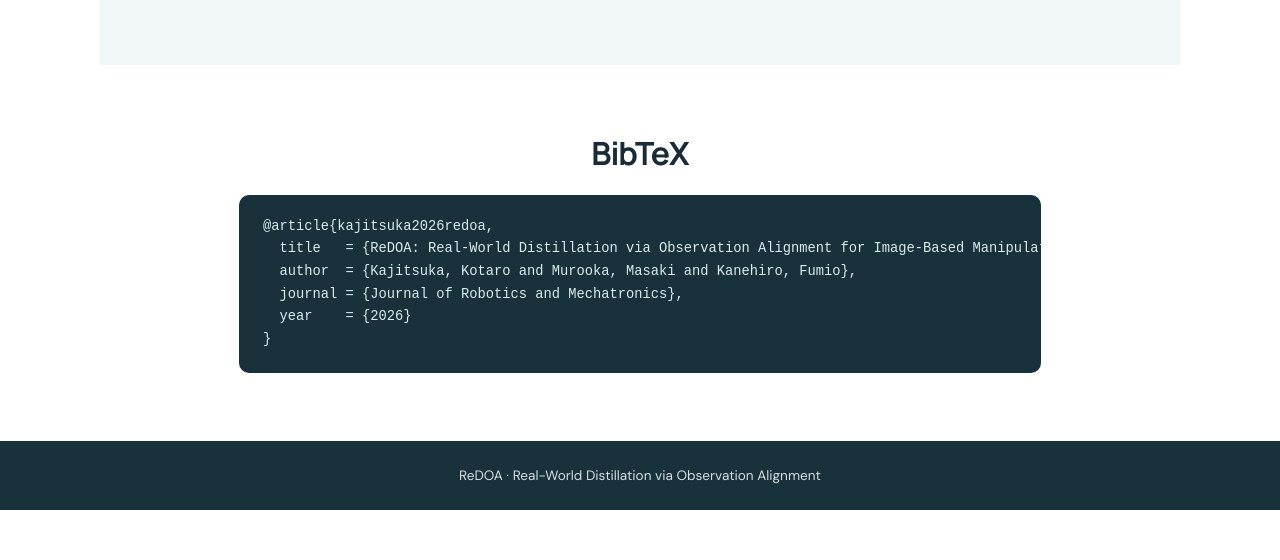
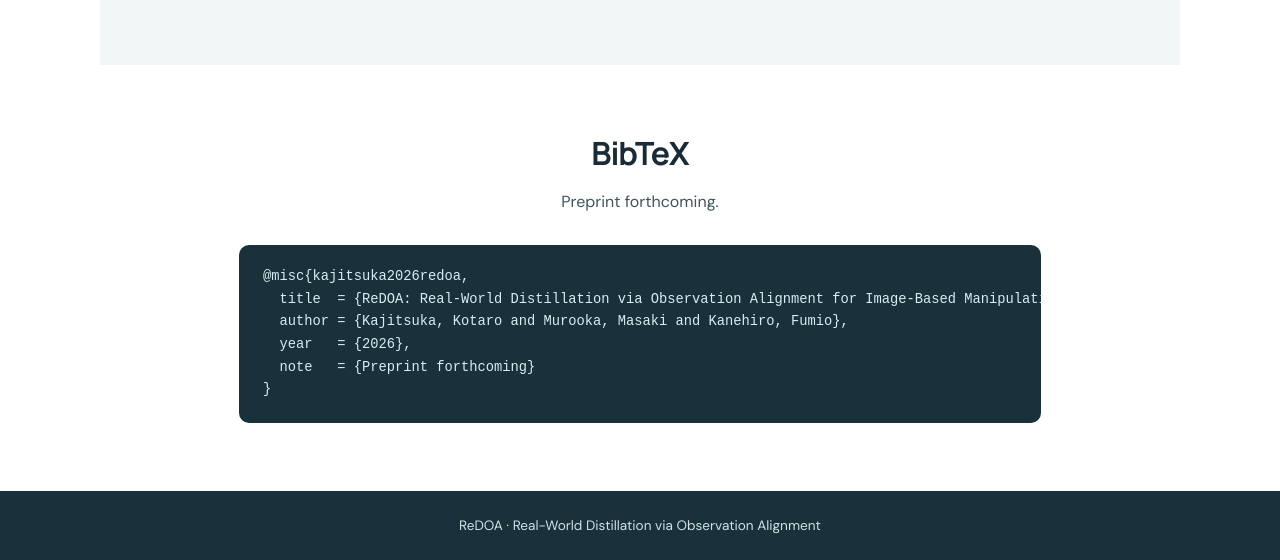
Before and after one commit to isri-aist/redoa-project-page, a plain HTML site: page index.html in a window 1280 px wide. Shown: the part 7286-7846 px from the top of the page. Before the commit the page ends 7796 px from the top, so only its background shows below. Drawn offline with Linux system fonts and the light colour scheme.

Commit message:
Update BibTeX section to reflect preprint status and correct entry format

```diff
--- a/index.html
+++ b/index.html
@@ -99,11 +99,12 @@
 
     <section class="section narrow" id="bibtex">
       <h2>BibTeX</h2>
-      <pre><code>@article{kajitsuka2026redoa,
-  title   = {ReDOA: Real-World Distillation via Observation Alignment for Image-Based Manipulation Policy Learning},
-  author  = {Kajitsuka, Kotaro and Murooka, Masaki and Kanehiro, Fumio},
-  journal = {Journal of Robotics and Mechatronics},
-  year    = {2026}
+      <p class="section-lead">Preprint forthcoming.</p>
+      <pre><code>@misc{kajitsuka2026redoa,
+  title  = {ReDOA: Real-World Distillation via Observation Alignment for Image-Based Manipulation Policy Learning},
+  author = {Kajitsuka, Kotaro and Murooka, Masaki and Kanehiro, Fumio},
+  year   = {2026},
+  note   = {Preprint forthcoming}
 }</code></pre>
     </section>
   </main>
```
